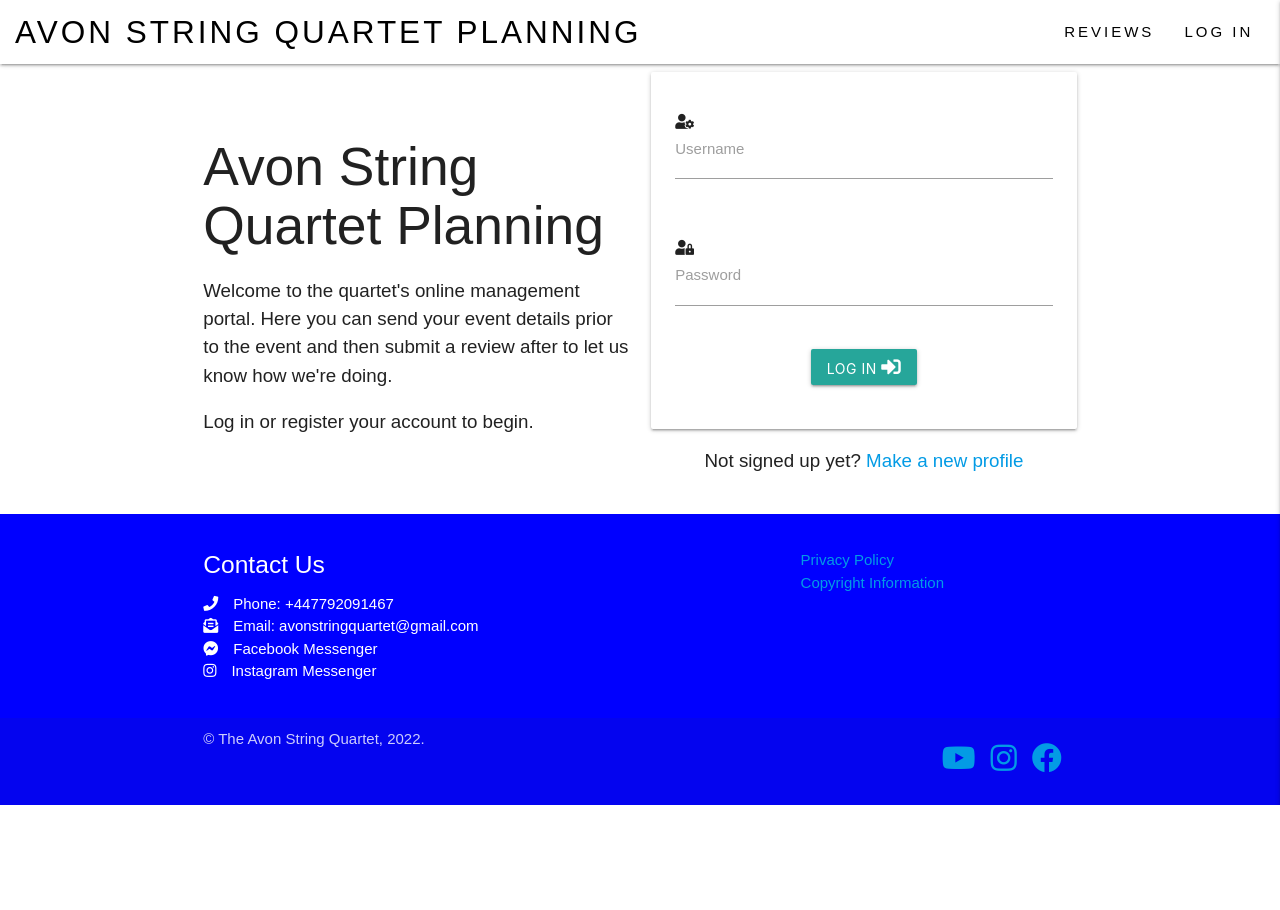
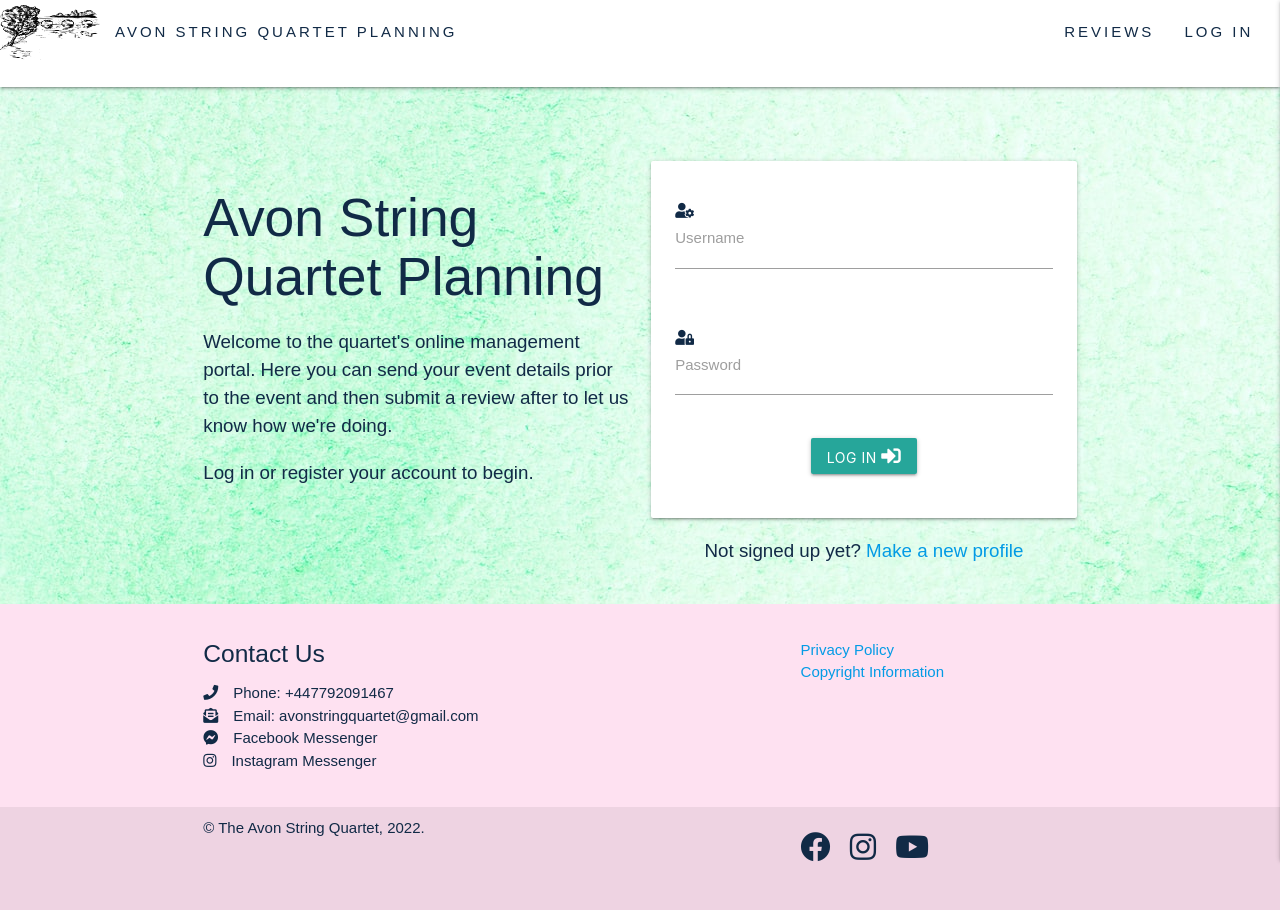
Before and after one commit to samcat437/Milestone-3, a Flask app: page / in a window 1280 px wide. Before the commit the page ends 805 px from the top, so only its background shows below. Run offline with Flask 2, Linux system fonts and the light colour scheme.

Commit message:
universal styles added

```diff
--- a/avonstringquartetreviews/routes.py
+++ b/avonstringquartetreviews/routes.py
@@ -98,8 +98,10 @@ def my_wedding_details():
         {"username": session["user"]})["username"]
     wedding_details = list(Details.query.order_by(Details.event_name).all())
     # error ask Rohit
-    # if Details.event_name not in wedding_details:
+    # if Details.event_venue not in wedding_details:
     #     return render_template("my_wedding.html", username=username)
+
+    # pseudo code for only one detail
     return render_template(
         "my_wedding_details.html", wedding_details=wedding_details, username=username)
 
--- a/avonstringquartetreviews/static/css/style.css
+++ b/avonstringquartetreviews/static/css/style.css
@@ -5,6 +5,26 @@ body {
   min-height: 100vh;
   flex-direction: column;
   font-family: Open-Sans, sans-serif;
+  background-image: url("/static/images/watercolor-green.jpg");
+  color: #112A46;
+}
+
+@media only screen and (max-width: 768px) {
+  nav .brand-logo {
+    display: none;
+  }
+}
+
+@media only screen and (min-width: 900px) {
+  nav .brand-logo {
+    font-size: 1rem;
+  }
+}
+
+.small-bridge {
+  height: 60px;
+  width: 100px;
+  padding-top: 5px;
 }
 
 p {
@@ -23,7 +43,7 @@ nav {
 
 nav .brand-logo,
 nav ul li a {
-  color: black;
+  color: #112A46;
   padding-left: 1rem;
 }
 
@@ -36,16 +56,21 @@ nav ul li a {
 
 .social-media li {
   display: inline-block;
-  float: right;
 }
 
 /* not working */
 .page-footer {
-  background-color: blue;
+  background-color: #FEE1F1;
+  color: #112A46;
 }
 
 footer li i {
   padding-right: 1rem;
+  color:#112A46;
+}
+
+.page-footer .footer-copyright {
+  color: #112A46;
 }
 
 /* login page */
@@ -57,3 +82,7 @@ form label {
 .hidden {
   display: none;
 }
+
+.login {
+  padding-top: 10%;
+}
--- a/avonstringquartetreviews/static/js/script.js
+++ b/avonstringquartetreviews/static/js/script.js
@@ -20,10 +20,10 @@ document.addEventListener('DOMContentLoaded', function() {
     let modals = document.querySelectorAll('.modal');
     var instances = M.Modal.init(modals);
     console.log(instances)
-    for (modal of instances) {
-    console.log("Hello")
-    modal.open();
-    }
+    // for (modal of instances) {
+    // console.log("Hello")
+    // modal.open();
+    // }
 
     // not working
     // let helperplaceholder = document.getElementsByClassName("helper-placeholder");
--- a/avonstringquartetreviews/templates/base.html
+++ b/avonstringquartetreviews/templates/base.html
@@ -25,6 +25,8 @@
     <div class="navbar-fixed">
       <nav class="nav-extended">
         <div class="nav-wrapper">
+          <!-- https://pixabay.com/vectors/bridge-nature-tree-lake-handdrawn-2497136/ -->
+          <img class="small-bridge" src="/static/images/small-bridge.png" alt="small-bridge">
           <a href="{{ url_for('my_wedding_details', username=session['user']) }}" class="brand-logo">Avon String Quartet
             Planning</a>
           <a href="#" data-target="mobile-demo" class="sidenav-trigger right"><i class="fas fa-bars"></i></a>
@@ -85,7 +87,7 @@
     <div class="container">
       <div class="row">
         <div class="col l6 s12">
-          <h5 class="white-text">Contact Us</h5>
+          <h5>Contact Us</h5>
           <ul class="list-unstyled">
             <li><i class="fas fa-phone"></i>Phone: +447792091467</li>
             <li><i class="fas fa-envelope-open-text"></i>Email:
@@ -97,10 +99,10 @@
         <div class="col l4 offset-l2 s12">
           <ul class="list-unstyled">
             <li>
-              <a href="#" class="nav-link text-muted">Privacy Policy</a>
+              <a href="#">Privacy Policy</a>
             </li>
             <li>
-              <a href="#" class="nav-link text-muted">Copyright Information</a>
+              <a href="#">Copyright Information</a>
             </li>
           </ul>
         </div>
--- a/avonstringquartetreviews/templates/login.html
+++ b/avonstringquartetreviews/templates/login.html
@@ -1,8 +1,7 @@
 {% extends "base.html" %}
 {% block content %}
 
-
-<div class="row valign-wrapper">
+    <div class="row login">
         <div class="col s12 m6">
             <h2>Avon String Quartet Planning</h2>
             <p>Welcome to the quartet's online management portal. Here you can send your event details prior to the
@@ -41,6 +40,6 @@
                 Not signed up yet? <a href="{{ url_for('register') }}">Make a new profile</a>
             </p>
         </form>
+    </div>
 
-</div>
 {% endblock %}
```
Also changed, not shown: avonstringquartetreviews/static/images/small-bridge.png (added), avonstringquartetreviews/static/images/watercolor-green.jpg (added). Lines whose indentation alone changed are shown as unchanged.
